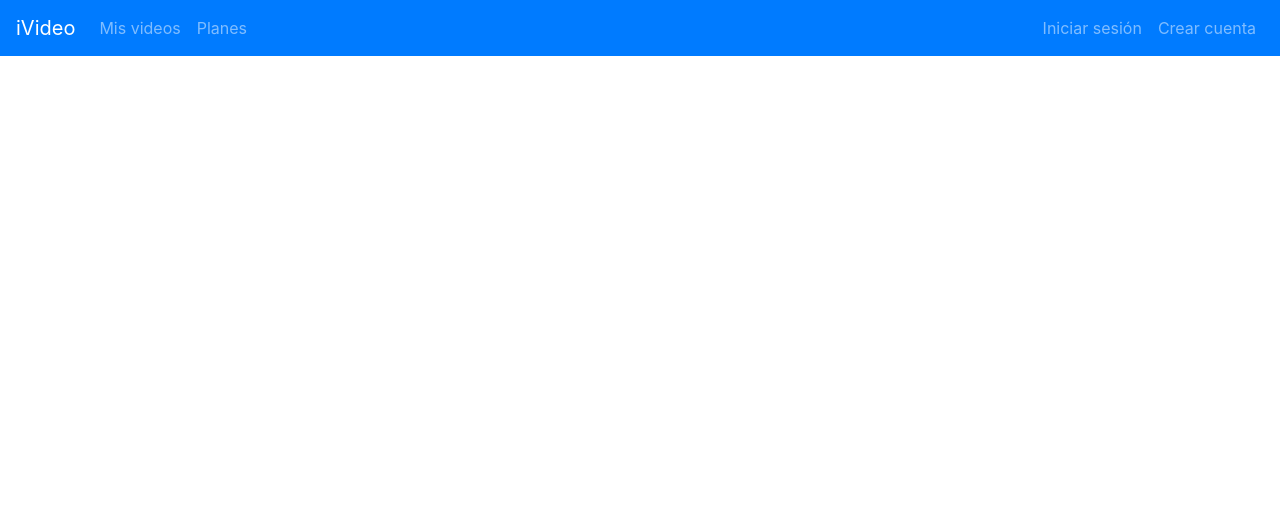
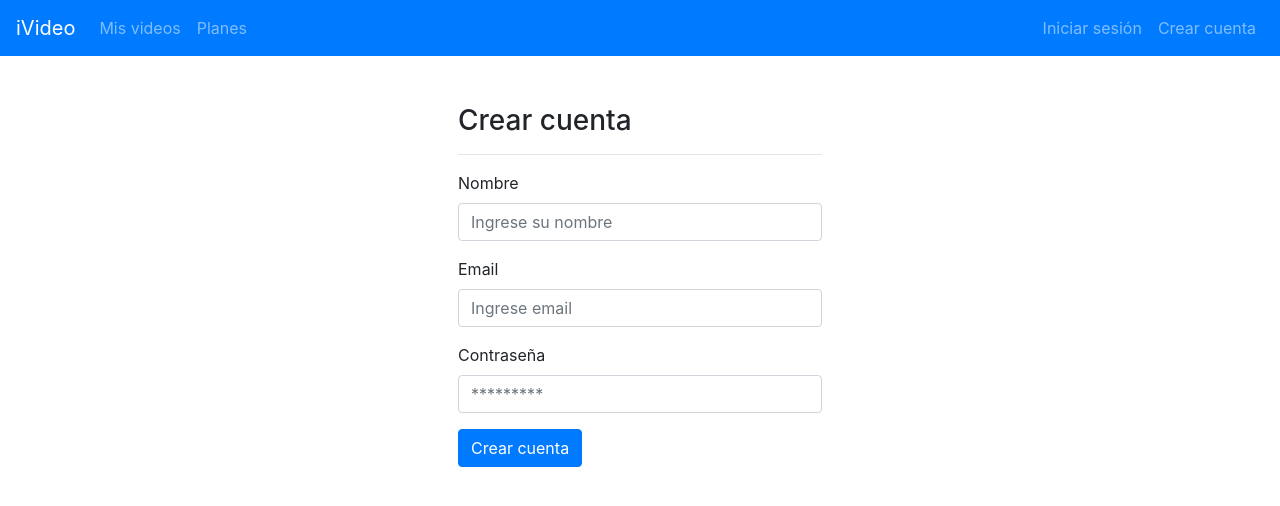
Before and after one commit to marco-gnz/Store-videos-client, a Nuxt app: page /register in a window 1280 px wide. Shown: the top 506 px of the page. Built offline with nearby package versions, Linux system fonts and the light colour scheme; no server answers.

Commit message:
feat:Vista para registrar usuario

```diff
--- /dev/null
+++ b/pages/register.vue
@@ -0,0 +1,77 @@
+<template>
+     <div class="container mt-5">
+        <b-row>
+            <b-col class="px-2" lg="4" offset-lg="4" md="6" offset-md="3" sm="10" offset-sm="1">
+                <h3>Crear cuenta</h3><hr>
+                <b-form @submit.prevent="register">
+                    <b-form-group label="Nombre" label-for="name">
+                        <b-form-input v-model="form.name" id="name" type="text" placeholder="Ingrese su nombre" :state="!errors.name && null"></b-form-input>
+                        <b-form-invalid-feedback v-if="errors.name">{{errors.name[0]}}</b-form-invalid-feedback>
+                    </b-form-group>
+                    <b-form-group label="Email" label-for="email">
+                        <b-form-input v-model="form.email" id="email" type="email" placeholder="Ingrese email" :state="!errors.email && null"></b-form-input>
+                        <b-form-invalid-feedback v-if="errors.email">{{errors.email[0]}}</b-form-invalid-feedback>
+                    </b-form-group>
+                    <b-form-group label="Contraseña" label-for="password">
+                        <b-form-input v-model="form.password" id="password" type="password" placeholder="*********" :state="!errors.password && null">
+                        </b-form-input>
+                        <b-form-invalid-feedback v-if="errors.password">{{errors.password[0]}}</b-form-invalid-feedback>
+                    </b-form-group>
+                    <b-button type="submit" variant="primary">Crear cuenta</b-button>
+                </b-form>
+            </b-col>
+        </b-row>
+    </div>
+</template>
+
+
+<script>
+export default {
+    data() {
+        return {
+            form: {
+                name: "",
+                email: "",
+                password: ""
+            },
+            errors: {
+
+            }
+        }
+    },
+    methods: {
+        //metodo asincrono, ya que vamos a realizar peticiones al servidor
+        async register(){
+            try {
+
+                await this.$axios.post("/api/register", this.form);
+
+                //iniciar sesion despues de crear el usuario
+
+                //petición para  obtener cookie de laravel sanctum
+                await this.$axios.$get("/sanctum/csrf-cookie");
+
+                await this.$auth.loginWith("local", {
+                    data: {
+                        email: this.form.email,
+                        password: this.form.password
+                    }
+                });
+
+            this.$router.push('/');
+
+            } catch (error) {
+                if(error.response.status === 422) {
+                //para obtener errores más detallados usamos error.response.data
+                this.errors = error.response.data.errors;
+
+                }else if(error.response.status === 401) {
+                    this.errors = { password: [] }
+                    this.errors.password[0] = 'El correo electronico o la contraseña es incorrecto.';
+                }
+
+            }
+        }
+    }
+}
+</script>
```
